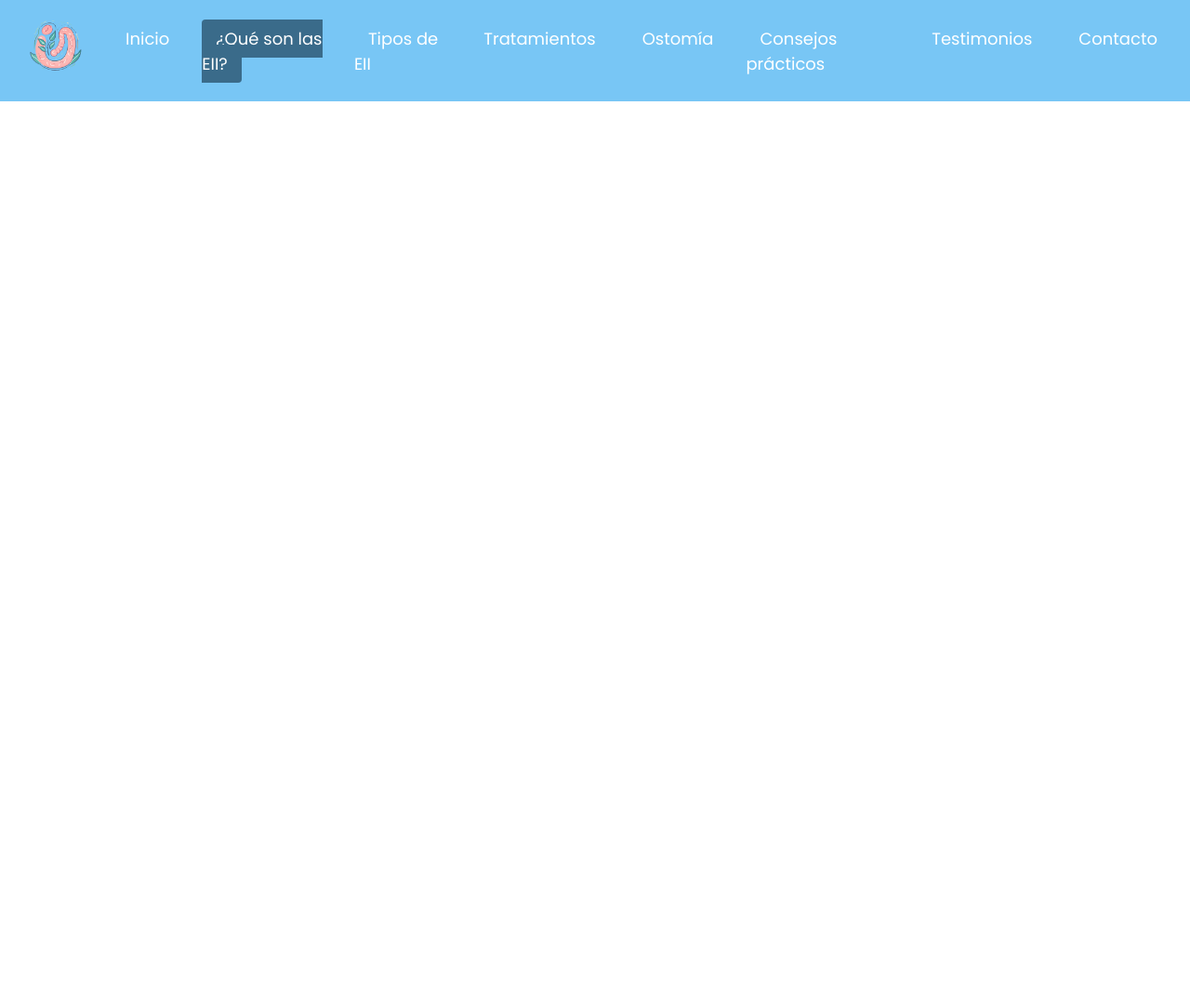
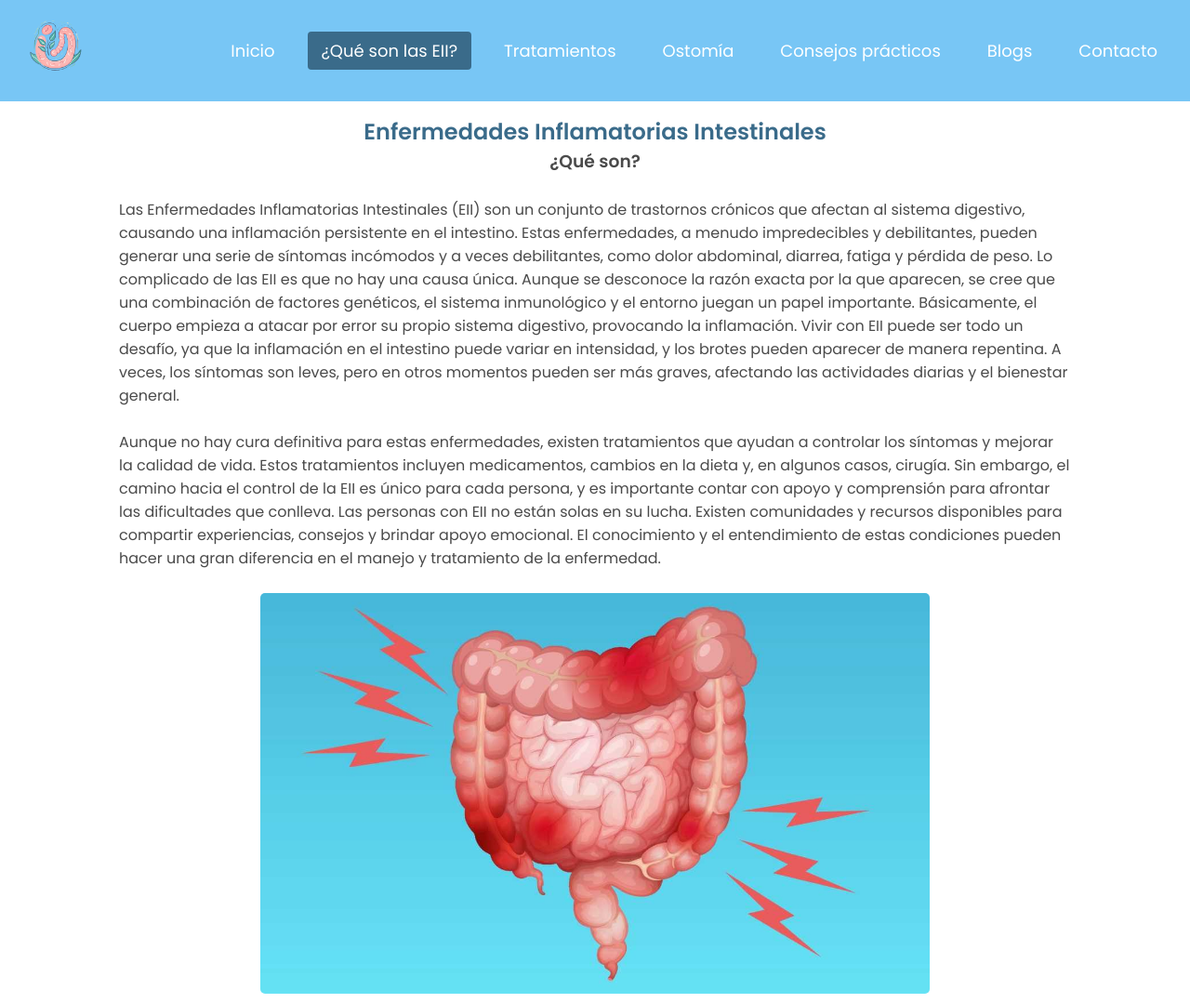
Before and after one commit to diMorillas/ColonCare, a plain HTML site: page eii.html in a window 1280 px wide. Shown: the top 1079 px of the page at 93% size. Before the commit the page ends 800 px from the top, so only its background shows below. Drawn offline with Linux system fonts and the light colour scheme.

Commit message:
Started eii page

```diff
--- a/eii.html
+++ b/eii.html
@@ -11,20 +11,53 @@
     <header>
         <nav class="navbar">
             <div class="logo">
-                <a href="#"><img src="./assets/images/logo.png" width="80"></a>
+                <a href="index.html"><img src="./assets/images/logo.png" width="80"></a>
             </div>
             <ul class="nav-links">
                 <li><a href="index.html">Inicio</a></li>
                 <li><a href="eii.html"  class="active">¿Qué son las EII?</a></li>
-                <li><a href="types.html#tipos">Tipos de EII</a></li>
                 <li><a href="#tratamientos">Tratamientos</a></li>
                 <li><a href="#recursos">Ostomía</a></li>
                 <li><a href="#consejos">Consejos prácticos</a></li>
-                <li><a href="#testimonios">Testimonios</a></li>
+                <li><a href="#testimonios">Blogs</a></li>
                 <li><a href="#contacto">Contacto</a></li>
             </ul>
         </nav>
     </header>
 
+    <main>
+        <section style="text-align: center;" class="container">
+            <h1>Enfermedades Inflamatorias Intestinales</h1>
+            <h3>¿Qué son?</h3>
+            <br>
+            <p style="text-align: left;">Las Enfermedades Inflamatorias Intestinales (EII) son un conjunto de trastornos crónicos que afectan al sistema digestivo, causando una inflamación persistente en el intestino. Estas enfermedades, a menudo impredecibles y debilitantes, pueden generar una serie de síntomas incómodos y a veces debilitantes, como dolor abdominal, diarrea, fatiga y pérdida de peso.
+
+                Lo complicado de las EII es que no hay una causa única. Aunque se desconoce la razón exacta por la que aparecen, se cree que una combinación de factores genéticos, el sistema inmunológico y el entorno juegan un papel importante. Básicamente, el cuerpo empieza a atacar por error su propio sistema digestivo, provocando la inflamación.
+
+                Vivir con EII puede ser todo un desafío, ya que la inflamación en el intestino puede variar en intensidad, y los brotes pueden aparecer de manera repentina. A veces, los síntomas son leves, pero en otros momentos pueden ser más graves, afectando las actividades diarias y el bienestar general.
+
+                <br><br>Aunque no hay cura definitiva para estas enfermedades, existen tratamientos que ayudan a controlar los síntomas y mejorar la calidad de vida. Estos tratamientos incluyen medicamentos, cambios en la dieta y, en algunos casos, cirugía. Sin embargo, el camino hacia el control de la EII es único para cada persona, y es importante contar con apoyo y comprensión para afrontar las dificultades que conlleva.
+
+                Las personas con EII no están solas en su lucha. Existen comunidades y recursos disponibles para compartir experiencias, consejos y brindar apoyo emocional. El conocimiento y el entendimiento de estas condiciones pueden hacer una gran diferencia en el manejo y tratamiento de la enfermedad.</p>
+        </section>
+        <br>
+        <section style="text-align: center;">
+            <img style="border-radius: 5px;" src="./assets/images/image-IBD.jpg" alt="bowel-disease" width="720px">
+        </section>
+
+        <section style="text-align: center;" class="container">
+            <h1>Tipos de EII:</h1>
+            <br>
+            <p style="text-align: left;">Las Enfermedades Inflamatorias Intestinales (EII) son un conjunto de trastornos crónicos que afectan al sistema digestivo, causando una inflamación persistente en el intestino. Estas enfermedades, a menudo impredecibles y debilitantes, pueden generar una serie de síntomas incómodos y a veces debilitantes, como dolor abdominal, diarrea, fatiga y pérdida de peso.
+
+                Lo complicado de las EII es que no hay una causa única. Aunque se desconoce la razón exacta por la que aparecen, se cree que una combinación de factores genéticos, el sistema inmunológico y el entorno juegan un papel importante. Básicamente, el cuerpo empieza a atacar por error su propio sistema digestivo, provocando la inflamación.
+
+                Vivir con EII puede ser todo un desafío, ya que la inflamación en el intestino puede variar en intensidad, y los brotes pueden aparecer de manera repentina. A veces, los síntomas son leves, pero en otros momentos pueden ser más graves, afectando las actividades diarias y el bienestar general.
+
+                <br><br>Aunque no hay cura definitiva para estas enfermedades, existen tratamientos que ayudan a controlar los síntomas y mejorar la calidad de vida. Estos tratamientos incluyen medicamentos, cambios en la dieta y, en algunos casos, cirugía. Sin embargo, el camino hacia el control de la EII es único para cada persona, y es importante contar con apoyo y comprensión para afrontar las dificultades que conlleva.
+
+                Las personas con EII no están solas en su lucha. Existen comunidades y recursos disponibles para compartir experiencias, consejos y brindar apoyo emocional. El conocimiento y el entendimiento de estas condiciones pueden hacer una gran diferencia en el manejo y tratamiento de la enfermedad.</p>
+        </section>
+    </main>
 </body>
 </html>
```
Also changed, not shown: index.html (+1 -2 lines), assets/images/image-IBD.jpg (added).
